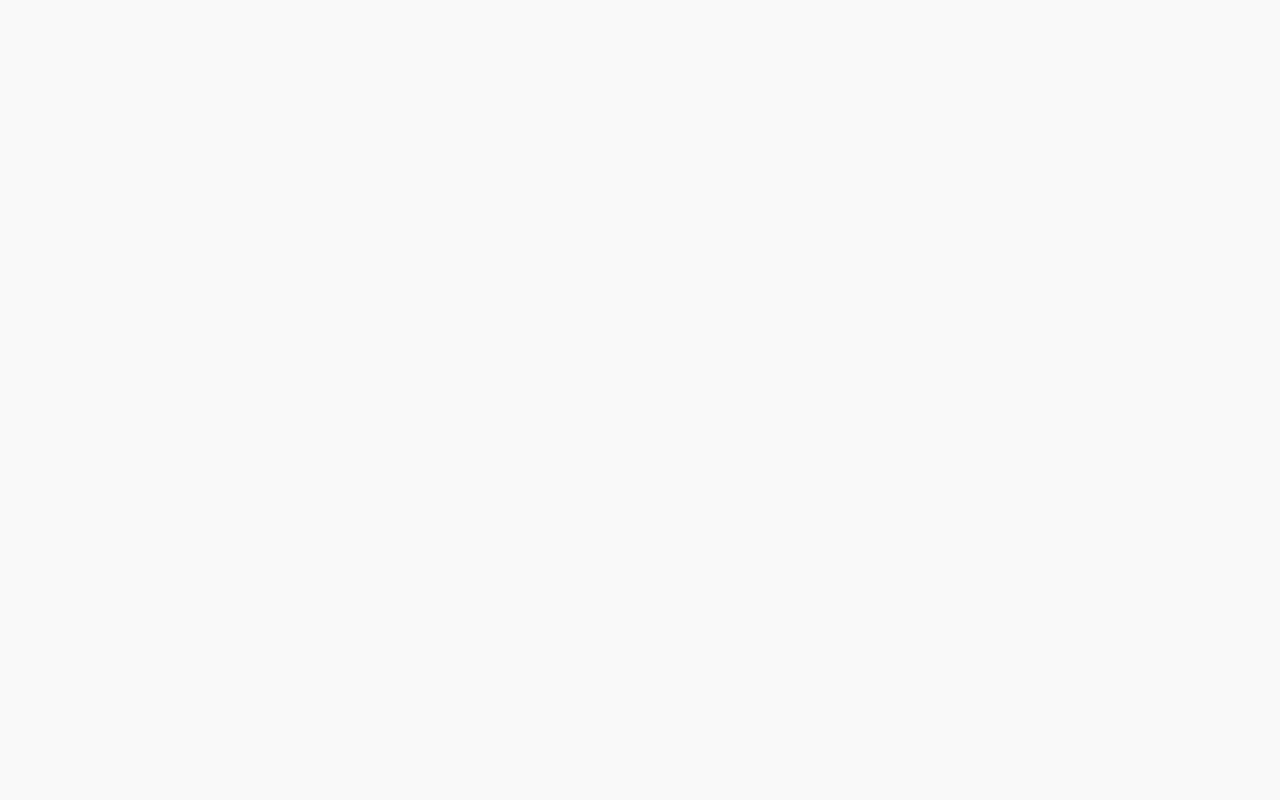
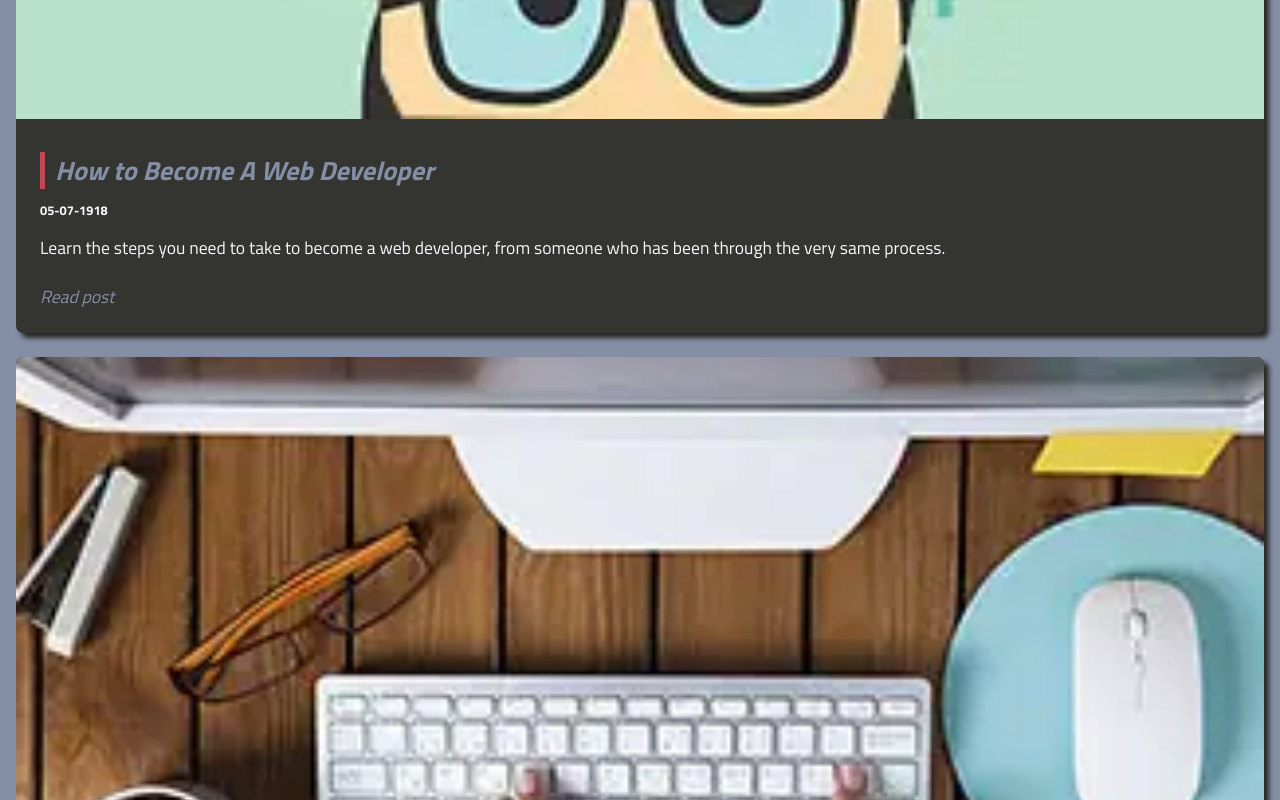
Before and after one commit to LukeTwomey/LukeTheWebDev, a Next.js app: page /blog in a window 1280 px wide. Shown: the part 1660-2460 px from the top of the page. Before the commit the page ends 800 px from the top, so only its background shows below. Built offline with nearby package versions, Linux system fonts and the light colour scheme; no server answers; the database is empty.

Commit message:
Use frontmatter data to populate blog page instead of mongodb query

```diff
--- a/pages/blog.js
+++ b/pages/blog.js
@@ -1,13 +1,15 @@
 import Image from "next/image";
 import Link from "next/link";
-import clientPromise from "../lib/mongodb";
 import styles from "../styles/blog.module.css";
+import matter from "gray-matter";
+import fs from "fs";
 
 const scrollToTop = () => {
   // window.scrollTo(0, 0);
 };
 
 export const Blog = ({ posts }) => {
+  console.log(posts);
   return (
     <main className={styles.blog}>
       <h1>Blog</h1>
@@ -19,22 +21,22 @@ export const Blog = ({ posts }) => {
       <p></p>
       <section className={styles.posts}>
         {posts.map((post) => (
-          <article className={styles.post} key={post.id}>
+          <article className={styles.post} key={post.data.title}>
             <Image
-              src={`/images/${post.previewImage}`}
-              alt={post.title}
+              src={`/images/${post.data.previewImage}`}
+              alt={post.data.title}
               width="358"
               height="170"
               className="full-width"
               priority
             />
             <div className="preview">
-              <Link href={`/blog/${post.id}`} onClick={scrollToTop}>
-                <h3>{post.title}</h3>
+              <Link href={`/blog/${post.slug}`} onClick={scrollToTop}>
+                <h3>{post.data.title}</h3>
               </Link>
-              <h4>{post.dateCreated}</h4>
-              <p>{post.preview}</p>
-              <Link href={`/blog/${post.id}`} onClick={scrollToTop}>
+              <h4>{post.data.date}</h4>
+              <p>{post.data.preview}</p>
+              <Link href={`/blog/${post.slug}`} onClick={scrollToTop}>
                 Read post
               </Link>
             </div>
@@ -46,13 +48,22 @@ export const Blog = ({ posts }) => {
 };
 
 export async function getStaticProps() {
-  const client = await clientPromise;
-  const db = client.db("production");
-  const posts = await db.collection("posts").find().toArray();
+  const files = fs.readdirSync("posts");
+
+  const posts = files.map((file) => {
+    const slug = file.replace(".md", "");
+    const filecontent = fs.readFileSync(`posts/${file}`, "utf-8");
+    const parsedContent = matter(filecontent);
+    const { data } = parsedContent;
+    return {
+      slug,
+      data,
+    };
+  });
 
   return {
     props: {
-      posts: JSON.parse(JSON.stringify(posts)),
+      posts,
     },
   };
 }
--- a/posts/data-fetching-in-react.md
+++ b/posts/data-fetching-in-react.md
@@ -1,5 +1,9 @@
 ---
 title: "Data Fetching in React"
+date: "31-01-2023"
+feature: "true"
+previewImage: "current-state-js-dev.webp"
+preview: "There are many different ways to fetch data in React, I discuss them here."
 ---
 
 # Data Fetching in React
--- a/posts/how-to-become-a-web-developer.md
+++ b/posts/how-to-become-a-web-developer.md
@@ -1,5 +1,9 @@
 ---
 title: "How to Become A Web Developer"
+date: "05-07-1918"
+feature: "true"
+previewImage: "web-developer.webp"
+preview: "Learn the steps you need to take to become a web developer, from someone who has been through the very same process."
 ---
 
 # How to Become a Web Developer
--- a/posts/what-do-i-include-in-my-portfolio.md
+++ b/posts/what-do-i-include-in-my-portfolio.md
@@ -1,5 +1,9 @@
 ---
 title: "What do I Include in my Portfolio?"
+date: "01-12-2000"
+feature: "false"
+previewImage: "developer-using-computer.webp"
+preview: "It can be confusing to know just what you should add to your portfolio. Here's what I would recommend."
 ---
 
 # What do I Include in my Portfolio?
```
